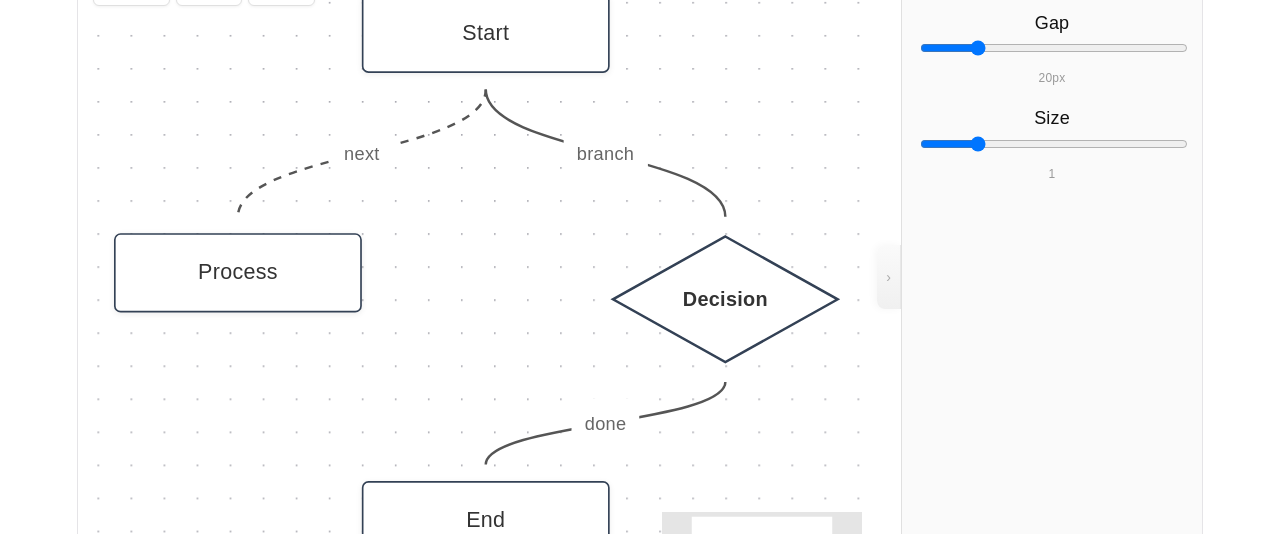
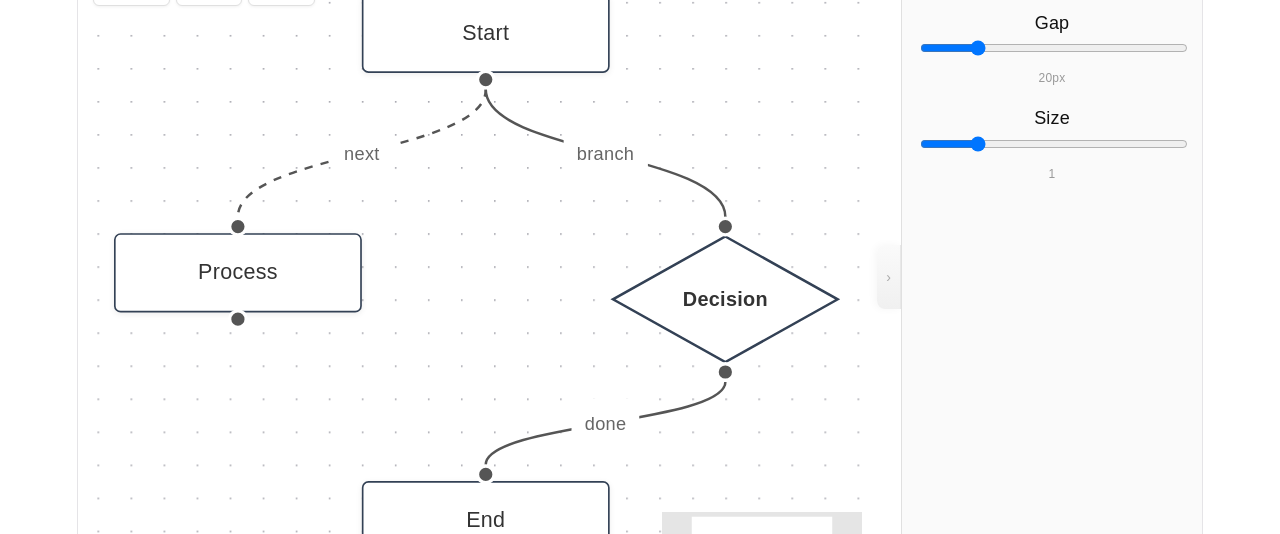
Before and after one commit to Emsoro/Underflow, a React (Vite) app in the folder src/front/: page / in a window 1280 px wide. Shown: the part 123-657 px from the top of the page. Built offline with nearby package versions, Linux system fonts and the light colour scheme.

Commit message:
fix: only hide unconnected handles, connected handles always visible

```diff
--- a/src/front/src/components/FlowchartApp/index.tsx
+++ b/src/front/src/components/FlowchartApp/index.tsx
@@ -1,4 +1,4 @@
-import { useCallback, useState, useRef, useMemo, useEffect } from 'react';
+import { useCallback, useState, useRef, useMemo, useEffect, createContext, useContext } from 'react';
 import type { ChangeEvent, KeyboardEvent } from 'react';
 import { saveFlowchart, loadFlowchart, saveFileDialog, openFileDialog, saveImageDialog, saveBinaryFile, saveTextFile, isTauri } from '../../lib/tauri';
 import ELK, { type ElkNode } from 'elkjs/lib/elk.bundled.js';
@@ -47,7 +47,12 @@ type NodeData = {
 // ---------- Custom Condition Node (Diamond) ----------
 function ConditionNode({ id, data }: NodeProps<Node<NodeData>>) {
   const { editing, text, inputRef, setEditing, setText, commit, onKeyDown } = useInlineEdit(id, (data as NodeData)?.label);
-  const [hovered, setHovered] = useState(false);
+  const topH = useHandleVisible(id, undefined as any);
+  const bottomH = useHandleVisible(id, undefined as any);
+  const leftInH = useHandleVisible(id, 'left-in');
+  const leftOutH = useHandleVisible(id, 'left-out');
+  const rightInH = useHandleVisible(id, 'right-in');
+  const rightOutH = useHandleVisible(id, 'right-out');
   const hasColor = !!(data as NodeData)?.color;
   const color = (data as NodeData)?.color;
   const hasBorderColor = !!(data as NodeData)?.borderColor;
@@ -55,14 +60,9 @@ function ConditionNode({ id, data }: NodeProps<Node<NodeData>>) {
   const fillColor = hasColor ? color! : '#fff';
   const strokeColor = hasBorderColor ? bColor! : (hasColor ? color! : '#cbd5e1');
   const textColor = hasColor ? '#fff' : '#333';
-  const hs = hovered ? handleVisibleStyle : handleStyle;
 
   return (
-    <div
-      onMouseEnter={() => setHovered(true)}
-      onMouseLeave={() => setHovered(false)}
-      style={{ width: 140, height: 80, position: 'relative' }}
-    >
+    <div style={{ width: 140, height: 80, position: 'relative' }}>
       <svg width="140" height="80" viewBox="0 0 140 80" style={{ position: 'absolute', top: 0, left: 0 }}>
         <polygon
           points="70,2 138,40 70,78 2,40"
@@ -95,12 +95,12 @@ function ConditionNode({ id, data }: NodeProps<Node<NodeData>>) {
           </div>
         )}
       </div>
-      <Handle type="target" position={Position.Top} style={{ ...hs, top: -4 }} />
-      <Handle type="source" position={Position.Bottom} style={{ ...hs, bottom: -4 }} />
-      <Handle type="target" id="left-in" position={Position.Left} style={{ ...hs, left: -4 }} />
-      <Handle type="source" id="left-out" position={Position.Left} style={{ ...hs, left: -4 }} />
-      <Handle type="target" id="right-in" position={Position.Right} style={{ ...hs, right: -4 }} />
-      <Handle type="source" id="right-out" position={Position.Right} style={{ ...hs, right: -4 }} />
+      <Handle type="target" position={Position.Top} style={{ ...topH, top: -4 }} />
+      <Handle type="source" position={Position.Bottom} style={{ ...bottomH, bottom: -4 }} />
+      <Handle type="target" id="left-in" position={Position.Left} style={{ ...leftInH, left: -4 }} />
+      <Handle type="source" id="left-out" position={Position.Left} style={{ ...leftOutH, left: -4 }} />
+      <Handle type="target" id="right-in" position={Position.Right} style={{ ...rightInH, right: -4 }} />
+      <Handle type="source" id="right-out" position={Position.Right} style={{ ...rightOutH, right: -4 }} />
     </div>
   );
 }
@@ -181,6 +181,16 @@ function EditableEdge({ id, sourceX, sourceY, targetX, targetY, sourcePosition,
 const handleStyle: React.CSSProperties = { width: 8, height: 8, background: '#555', border: '2px solid #fff', opacity: 0, transition: 'opacity 150ms ease' };
 const handleVisibleStyle: React.CSSProperties = { ...handleStyle, opacity: 1 };
 
+const EdgesContext = createContext<Edge[]>([]);
+
+function useHandleVisible(nodeId: string, handleId: string): React.CSSProperties {
+  const edges = useContext(EdgesContext);
+  const connected = edges.some(
+    (e) => (e.source === nodeId && e.sourceHandle === handleId) || (e.target === nodeId && e.targetHandle === handleId)
+  );
+  return connected ? handleVisibleStyle : handleStyle;
+}
+
 function useInlineEdit(id: string, label: string | undefined) {
   const [editing, setEditing] = useState(false);
   const [text, setText] = useState(label ?? '');
@@ -204,7 +214,12 @@ function useInlineEdit(id: string, label: string | undefined) {
 
 function FlowNode({ id, data }: NodeProps<Node<NodeData>>) {
   const { editing, text, inputRef, setEditing, setText, commit, onKeyDown } = useInlineEdit(id, (data as NodeData)?.label);
-  const [hovered, setHovered] = useState(false);
+  const topH = useHandleVisible(id, undefined as any);
+  const bottomH = useHandleVisible(id, undefined as any);
+  const leftInH = useHandleVisible(id, 'left-in');
+  const leftOutH = useHandleVisible(id, 'left-out');
+  const rightInH = useHandleVisible(id, 'right-in');
+  const rightOutH = useHandleVisible(id, 'right-out');
   const hasColor = !!(data as NodeData)?.color;
   const color = (data as NodeData)?.color;
   const hasBorderColor = !!(data as NodeData)?.borderColor;
@@ -214,12 +229,9 @@ function FlowNode({ id, data }: NodeProps<Node<NodeData>>) {
   const bgStyle: React.CSSProperties = hasColor
     ? { background: color, color: '#fff', border: `1px ${borderStyle} ${border}` }
     : { background: '#fff', color: '#333', border: `1px ${borderStyle} ${border}` };
-  const hs = hovered ? handleVisibleStyle : handleStyle;
 
   return (
     <div
-      onMouseEnter={() => setHovered(true)}
-      onMouseLeave={() => setHovered(false)}
       style={{
         padding: '10px 18px', borderRadius: 4, minWidth: 80,
         textAlign: 'center', fontSize: 13, fontWeight: 500,
@@ -234,12 +246,12 @@ function FlowNode({ id, data }: NodeProps<Node<NodeData>>) {
       ) : (
         <div onDoubleClick={() => setEditing(true)} style={{ cursor: 'text' }}>{(data as NodeData)?.label || 'Node'}</div>
       )}
-      <Handle type="target" position={Position.Top} style={{ ...hs, top: -4 }} />
-      <Handle type="source" position={Position.Bottom} style={{ ...hs, bottom: -4 }} />
-      <Handle type="target" id="left-in" position={Position.Left} style={{ ...hs, left: -4 }} />
-      <Handle type="source" id="left-out" position={Position.Left} style={{ ...hs, left: -4 }} />
-      <Handle type="target" id="right-in" position={Position.Right} style={{ ...hs, right: -4 }} />
-      <Handle type="source" id="right-out" position={Position.Right} style={{ ...hs, right: -4 }} />
+      <Handle type="target" position={Position.Top} style={{ ...topH, top: -4 }} />
+      <Handle type="source" position={Position.Bottom} style={{ ...bottomH, bottom: -4 }} />
+      <Handle type="target" id="left-in" position={Position.Left} style={{ ...leftInH, left: -4 }} />
+      <Handle type="source" id="left-out" position={Position.Left} style={{ ...leftOutH, left: -4 }} />
+      <Handle type="target" id="right-in" position={Position.Right} style={{ ...rightInH, right: -4 }} />
+      <Handle type="source" id="right-out" position={Position.Right} style={{ ...rightOutH, right: -4 }} />
     </div>
   );
 }
@@ -247,7 +259,7 @@ function FlowNode({ id, data }: NodeProps<Node<NodeData>>) {
 // ---------- Input Node (bottom handle only) ----------
 function InputNode({ id, data }: NodeProps<Node<NodeData>>) {
   const { editing, text, inputRef, setEditing, setText, commit, onKeyDown } = useInlineEdit(id, (data as NodeData)?.label);
-  const [hovered, setHovered] = useState(false);
+  const bottomH = useHandleVisible(id, undefined as any);
   const hasColor = !!(data as NodeData)?.color;
   const color = (data as NodeData)?.color;
   const hasBorderColor = !!(data as NodeData)?.borderColor;
@@ -257,12 +269,9 @@ function InputNode({ id, data }: NodeProps<Node<NodeData>>) {
   const bgStyle: React.CSSProperties = hasColor
     ? { background: color, color: '#fff', border: `1px ${borderStyle} ${border}` }
     : { background: '#fff', color: '#333', border: `1px ${borderStyle} ${border}` };
-  const hs = hovered ? handleVisibleStyle : handleStyle;
 
   return (
     <div
-      onMouseEnter={() => setHovered(true)}
-      onMouseLeave={() => setHovered(false)}
       style={{
         padding: '10px 18px', borderRadius: 4, minWidth: 80,
         textAlign: 'center', fontSize: 13, fontWeight: 500,
@@ -277,7 +286,7 @@ function InputNode({ id, data }: NodeProps<Node<NodeData>>) {
       ) : (
         <div onDoubleClick={() => setEditing(true)} style={{ cursor: 'text' }}>{(data as NodeData)?.label || 'Input'}</div>
       )}
-      <Handle type="source" position={Position.Bottom} style={{ ...hs, bottom: -4 }} />
+      <Handle type="source" position={Position.Bottom} style={{ ...bottomH, bottom: -4 }} />
     </div>
   );
 }
@@ -285,7 +294,7 @@ function InputNode({ id, data }: NodeProps<Node<NodeData>>) {
 // ---------- Output Node (top handle only) ----------
 function OutputNode({ id, data }: NodeProps<Node<NodeData>>) {
   const { editing, text, inputRef, setEditing, setText, commit, onKeyDown } = useInlineEdit(id, (data as NodeData)?.label);
-  const [hovered, setHovered] = useState(false);
+  const topH = useHandleVisible(id, undefined as any);
   const hasColor = !!(data as NodeData)?.color;
   const color = (data as NodeData)?.color;
   const hasBorderColor = !!(data as NodeData)?.borderColor;
@@ -295,12 +304,9 @@ function OutputNode({ id, data }: NodeProps<Node<NodeData>>) {
   const bgStyle: React.CSSProperties = hasColor
     ? { background: color, color: '#fff', border: `1px ${borderStyle} ${border}` }
     : { background: '#fff', color: '#333', border: `1px ${borderStyle} ${border}` };
-  const hs = hovered ? handleVisibleStyle : handleStyle;
 
   return (
     <div
-      onMouseEnter={() => setHovered(true)}
-      onMouseLeave={() => setHovered(false)}
       style={{
         padding: '10px 18px', borderRadius: 4, minWidth: 80,
         textAlign: 'center', fontSize: 13, fontWeight: 500,
@@ -315,7 +321,7 @@ function OutputNode({ id, data }: NodeProps<Node<NodeData>>) {
       ) : (
         <div onDoubleClick={() => setEditing(true)} style={{ cursor: 'text' }}>{(data as NodeData)?.label || 'Output'}</div>
       )}
-      <Handle type="target" position={Position.Top} style={{ ...hs, top: -4 }} />
+      <Handle type="target" position={Position.Top} style={{ ...topH, top: -4 }} />
     </div>
   );
 }
@@ -957,6 +963,7 @@ const FlowchartAppInner = () => {
   });
 
   return (
+    <EdgesContext.Provider value={edges}>
     <div ref={wrapperRef} style={{ display: 'flex', width: '100%', height: '100vh' }}>
       {/* Canvas */}
       <div style={{ flex: 1, height: '100%' }}>
@@ -1156,6 +1163,7 @@ const FlowchartAppInner = () => {
         )}
       </div>
     </div>
+    </EdgesContext.Provider>
   );
 };
 
```
